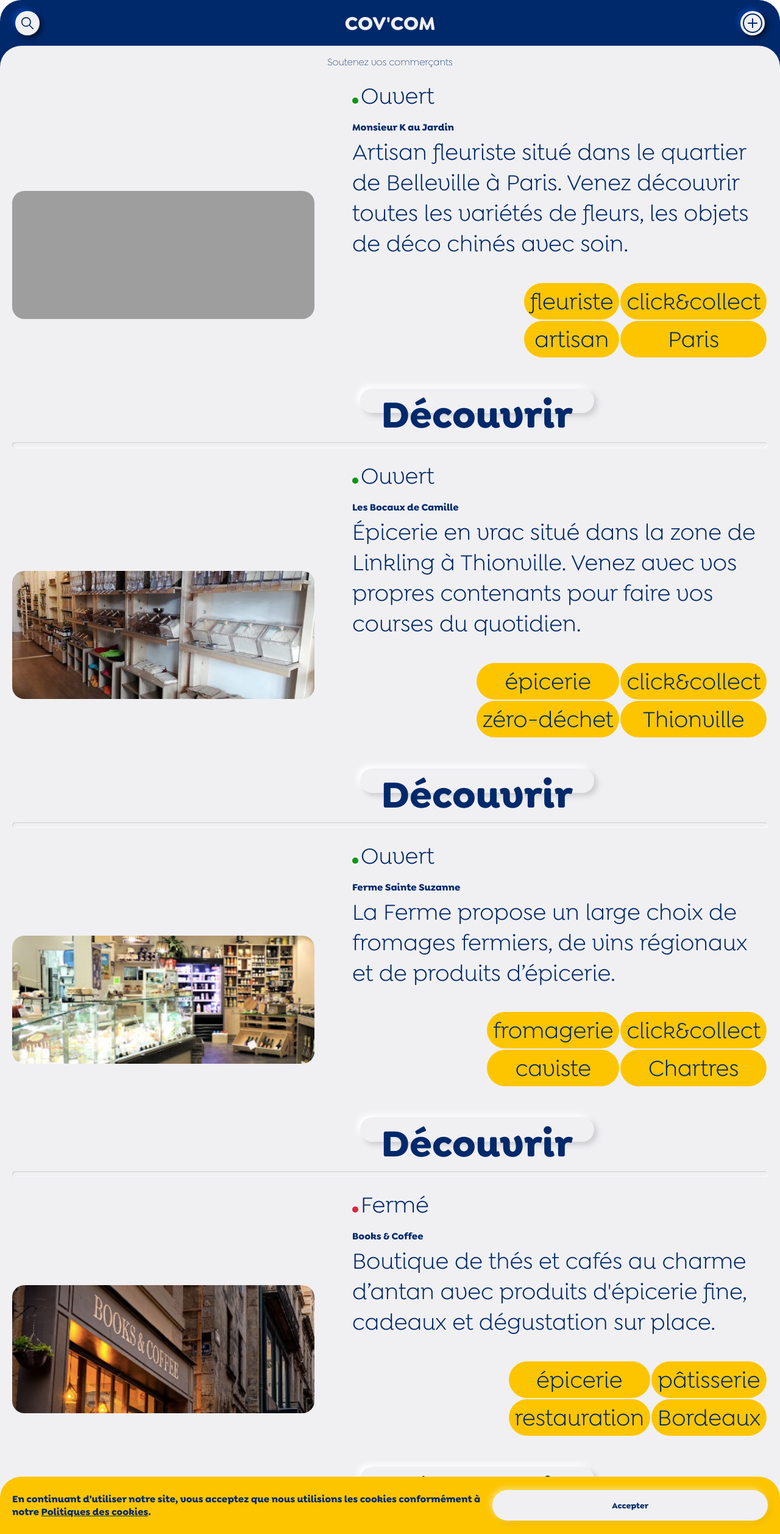
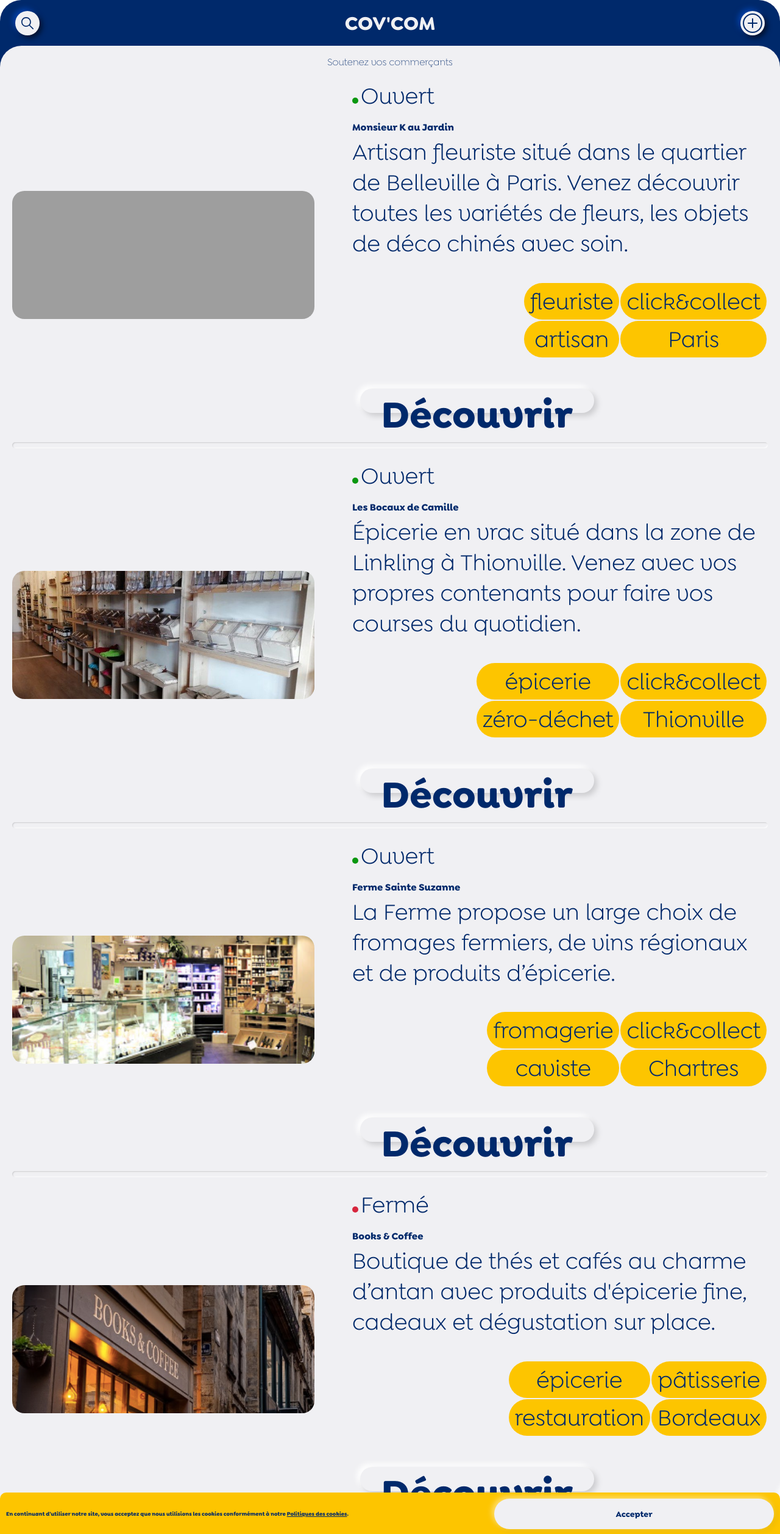
Before and after one commit to kodypistol/covcom, a Jekyll site: the page built from index.md, in a window 1280 px wide. Shown: the whole page at 61% size. Built offline with Jekyll 4.4.1, drawn with Linux system fonts in a browser that asks for light colours; grey boxes are pictures that could not be loaded.

Commit message:
correction cookies

```diff
--- a/_sass/common/cookies.scss
+++ b/_sass/common/cookies.scss
@@ -3,15 +3,16 @@
     align-items: center;
     justify-content: space-between;
     position: fixed;
-    bottom: 0px;
+    bottom: -2px;
     width: 100vw;
     background-color: $jaune;
-    border-radius: 35px 35px 0px 0px;
+    border-radius: 10px 10px 0px 0px;
     box-sizing: border-box;
-    padding: 10px 20px 10px 20px;
+    padding: 10px 10px 10px 10px;
     p {
         color: $bleu;
         font-family: Goldplay-Alt-Bold;
+        font-size: 9px;
         width: 70%;
         span {
             text-decoration: underline;
```
